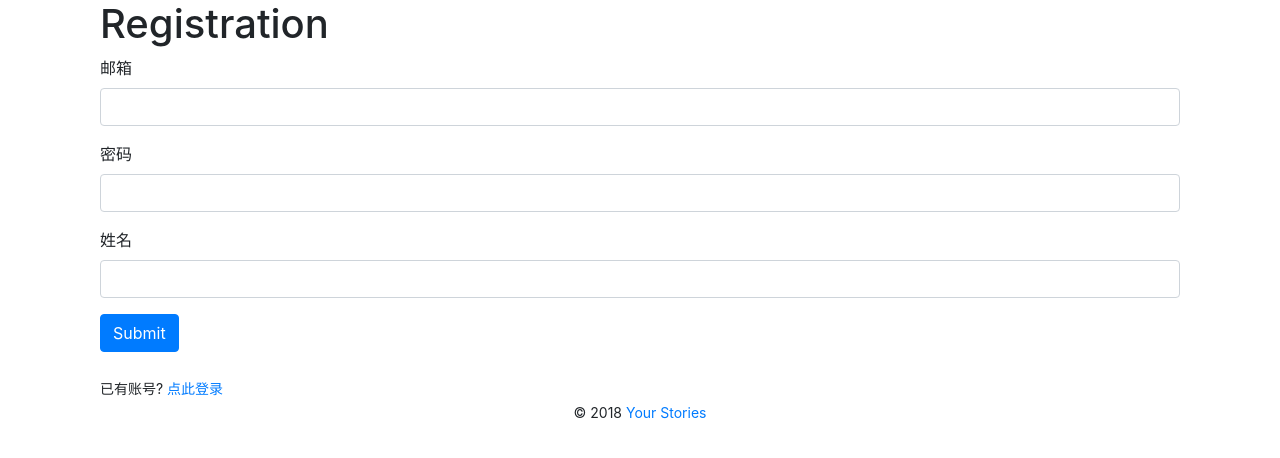
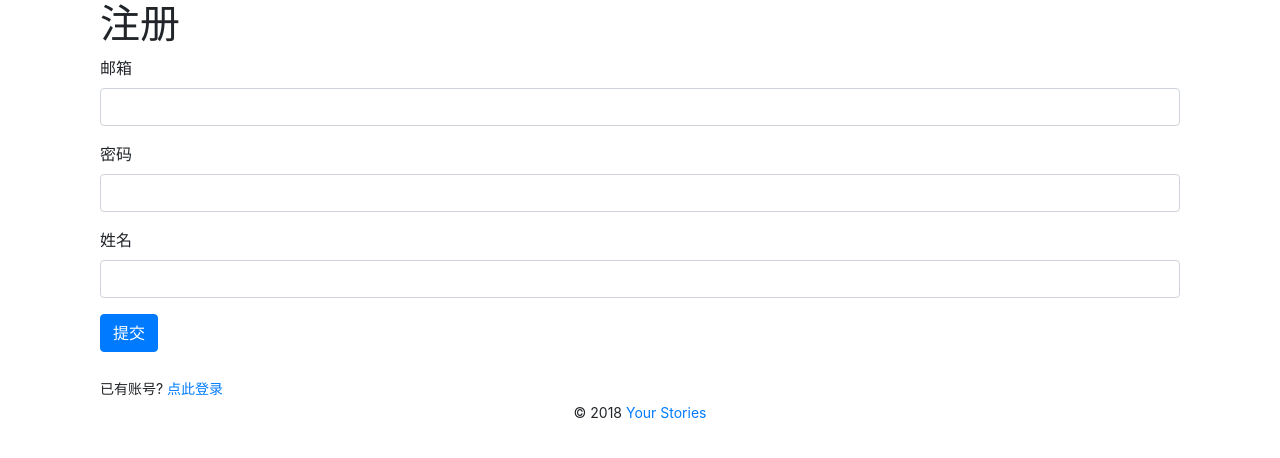
Before and after one commit to dylanchu/usmt, a Flask app: page /auth/register in a window 1280 px wide. Shown: the part 56-514 px from the top of the page. Run offline with Flask 2, Linux system fonts and the light colour scheme; some libraries are stand-ins or nearby versions.

Commit message:
change:修改部分提示为中文

```diff
--- a/app/auth/forms.py
+++ b/app/auth/forms.py
@@ -12,11 +12,11 @@ class RegisterForm(FlaskForm):
     email = StringField('邮箱', validators=[DataRequired()])
     password = PasswordField('密码', validators=[DataRequired()])
     name = StringField('姓名', validators=[DataRequired()])
-    submit = SubmitField()
+    submit = SubmitField('提交')
 
 
 class LoginForm(FlaskForm):
     email = StringField('邮箱', validators=[DataRequired()])
     password = PasswordField('密码', validators=[DataRequired()])
     remember = BooleanField('记住我')
-    submit = SubmitField()
+    submit = SubmitField('提交')
--- a/app/templates/login.html
+++ b/app/templates/login.html
@@ -3,7 +3,7 @@
 
 {% block content %}
 <div class="container">
-    <h1>Login</h1>
+    <h1>登录</h1>
     {% for message in get_flashed_messages() %}
         <div class="alert alert-warning">
             <button type="button" class="close" data-dismiss="alert">&times;
--- a/app/templates/register.html
+++ b/app/templates/register.html
@@ -9,7 +9,7 @@
             </button> {{ message }}
         </div>
     {% endfor %}
-    <h1>Registration</h1>
+    <h1>注册</h1>
     {{ render_form(form) }}
     <br>
     <small>已有账号? <a href='{{ url_for("auth.login") }}'>点此登录</a></small>
```
Also changed, not shown: app/templates/index.html (+9 -6 lines).
